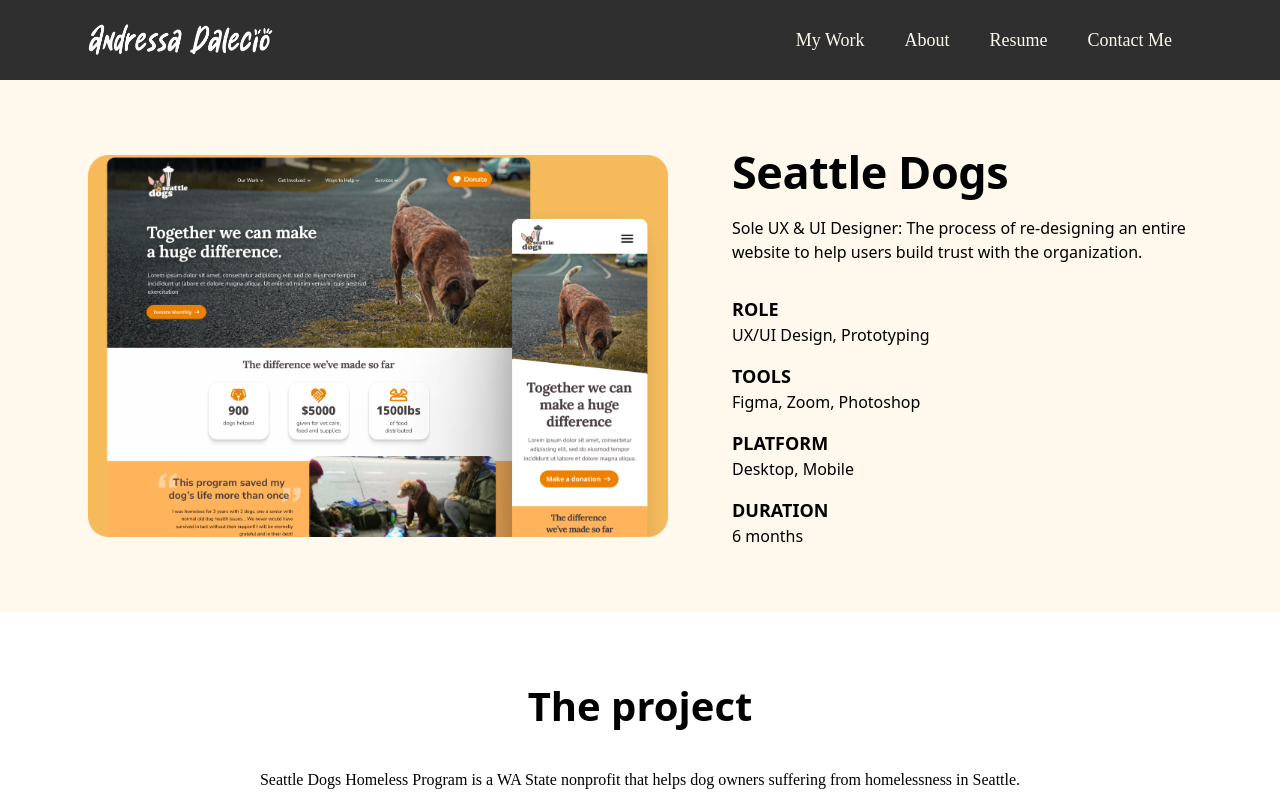
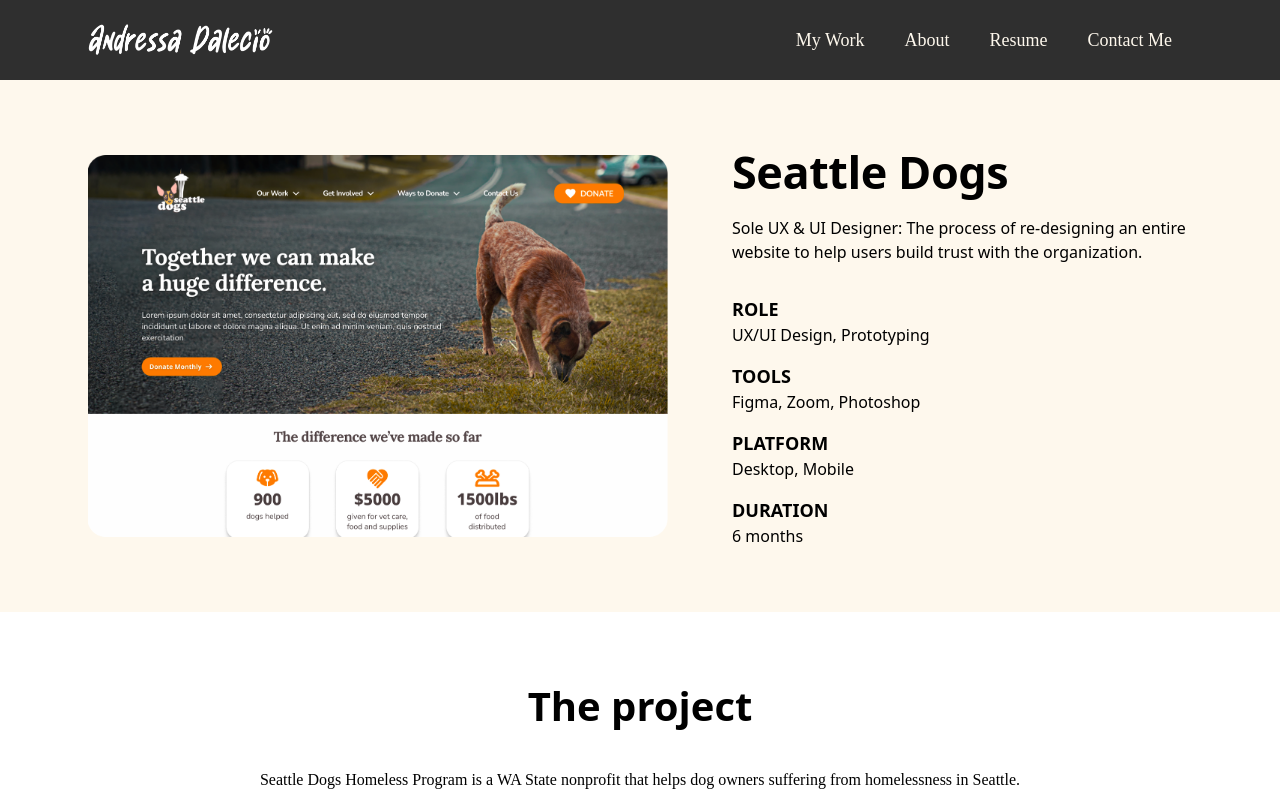
Before and after one commit to gustxyz/andressa-portfolio, a Next.js app: page /my-work/seattle-dogs in a window 1280 px wide. Shown: the top 795 px of the page. Built offline with nearby package versions, Linux system fonts and the light colour scheme.

Commit message:
add picture header seattle dogs

```diff
--- a/app/my-work/seattle-dogs/page.tsx
+++ b/app/my-work/seattle-dogs/page.tsx
@@ -18,7 +18,7 @@ import FullContainer from "@/components/FullContainer";
 const HeroTitle = "Seattle Dogs";
 const HeroDescription =
   "Sole UX & UI Designer: The process of re-designing an entire website to help users build trust with the organization.";
-const HeroImgPath = "/images/project_card_1.png";
+const HeroImgPath = "/images/headerseattledogs.png";
 
 const projectStats: ProjectStats[] = [
   {
```
Also changed, not shown: public/images/headerseattledogs.png (added).
